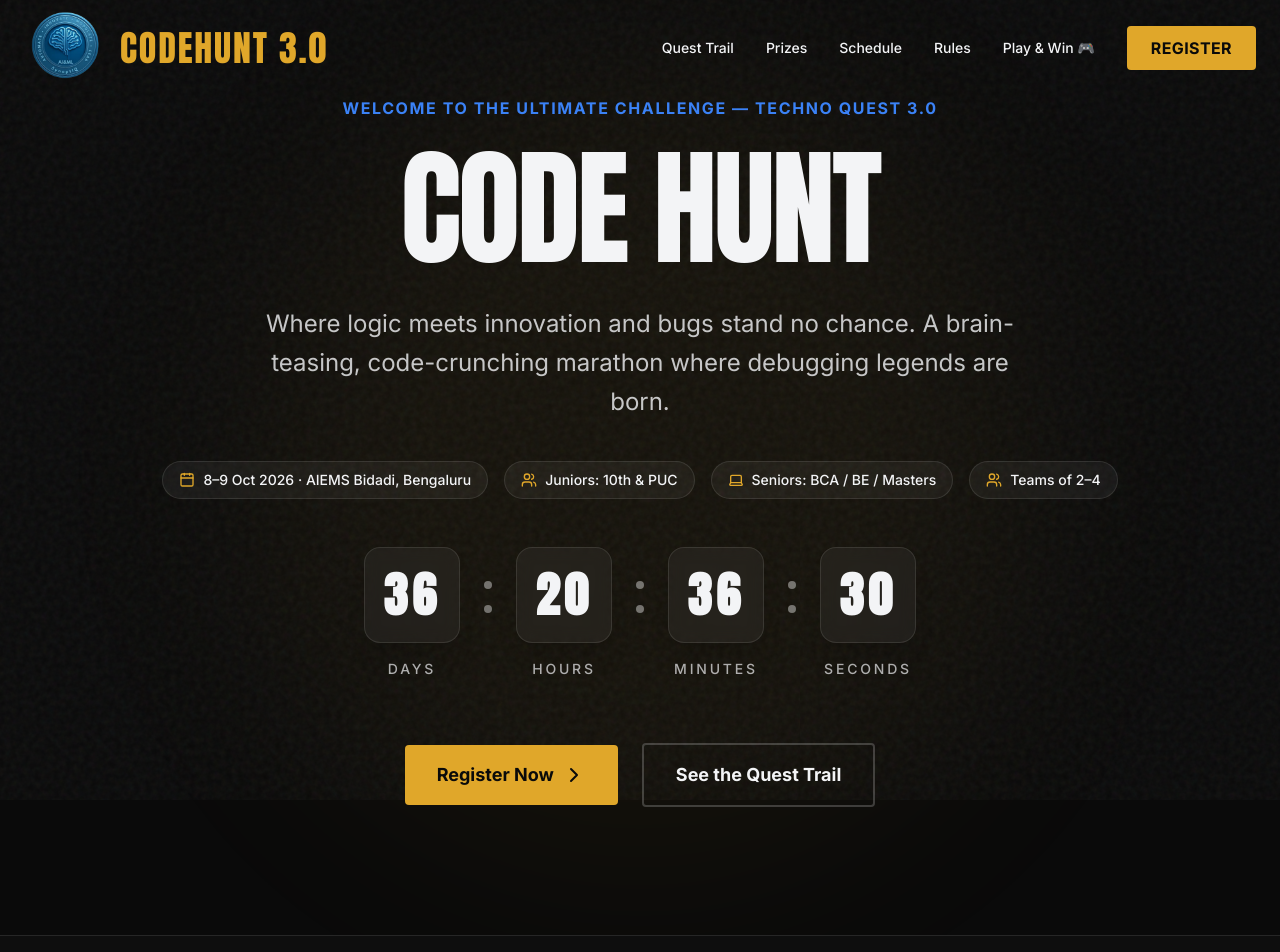
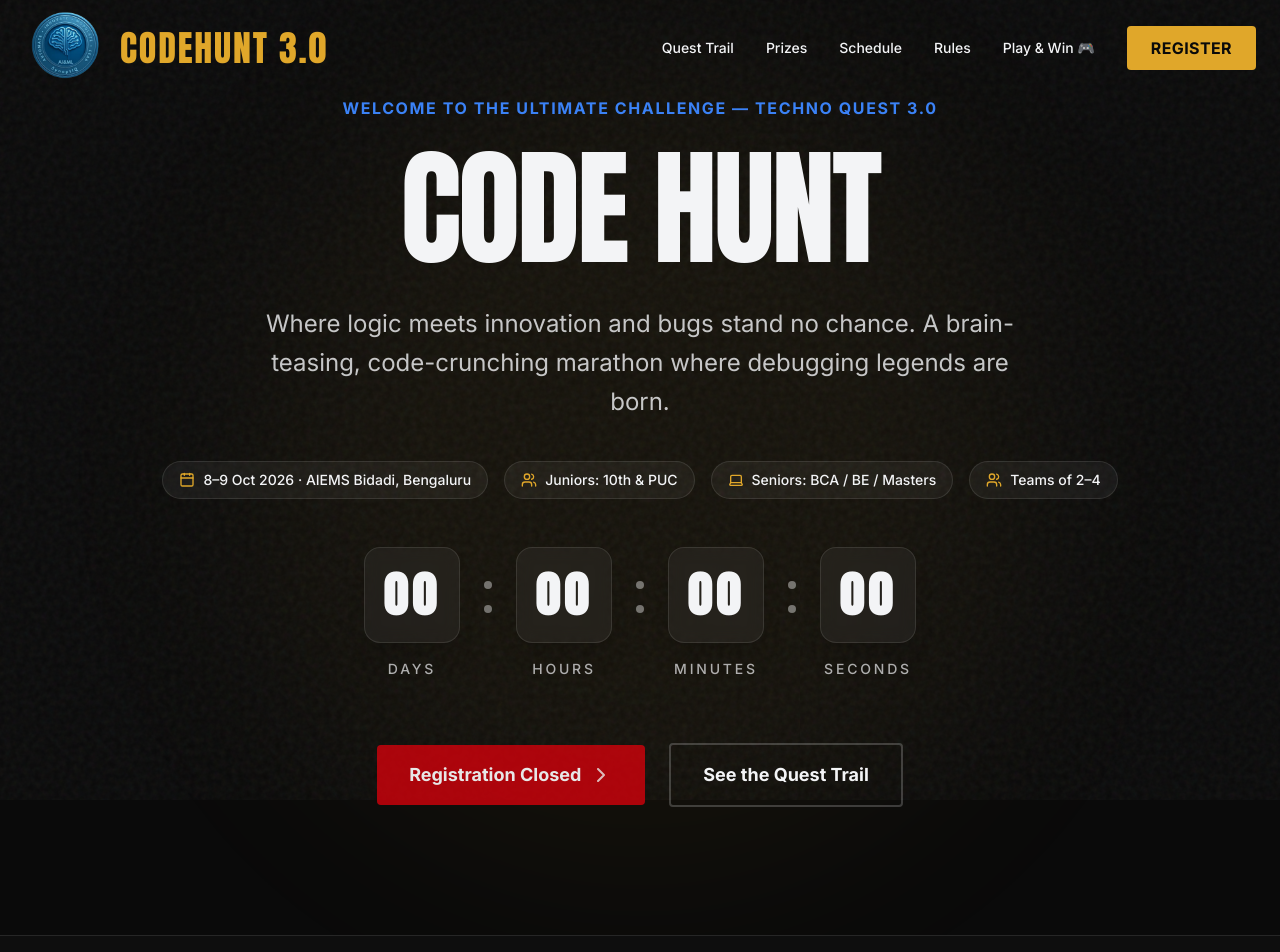
Before and after one commit to Gagan-00007/code, a Next.js app: page / in a window 1280 px wide. Shown: the top 952 px of the page. Built offline with nearby package versions, Linux system fonts and the light colour scheme.

Commit message:
Stop the registration countdown and show a closed state on the homepage hero CTA

```diff
--- a/src/components/Hero.tsx
+++ b/src/components/Hero.tsx
@@ -5,6 +5,8 @@
 import Link from "next/link";
 import { Users, Calendar, Laptop, ChevronRight } from "lucide-react";
 import { REGISTER_URL } from "@/lib/Constants";
+
+const REGISTRATION_CLOSED = true;
 
 export default function Hero() {
   const [timeLeft, setTimeLeft] = useState({
@@ -15,6 +17,11 @@
   });
 
   useEffect(() => {
+    if (REGISTRATION_CLOSED) {
+      setTimeLeft({ days: 0, hours: 0, minutes: 0, seconds: 0 });
+      return;
+    }
+
     // Extended registration deadline: Oct 6, 2026 (till 12:00 AM / night)
     const targetDate = new Date("2026-10-06T23:59:59").getTime();
 
@@ -24,6 +31,7 @@
 
       if (distance < 0) {
         clearInterval(interval);
+        setTimeLeft({ days: 0, hours: 0, minutes: 0, seconds: 0 });
         return;
       }
 
@@ -50,7 +58,6 @@
           transition={{ duration: 0.8 }}
           className="max-w-5xl flex flex-col items-center"
         >
-
           <p className="text-sm md:text-base text-accent-blue font-bold uppercase tracking-widest mb-6">
             Welcome to the Ultimate Challenge &mdash; TECHNO QUEST 3.0
           </p>
@@ -102,7 +109,6 @@
                     </span>
                   </div>
 
-                  {/* Colons */}
                   {idx !== arr.length - 1 && (
                     <div className="flex flex-col gap-2 md:gap-4 -mt-8">
                       <div className="w-1.5 h-1.5 md:w-2 md:h-2 rounded-full bg-white/40" />
@@ -115,6 +121,16 @@
           </div>
 
           <div className="flex flex-col sm:flex-row justify-center items-center gap-6 mb-16">
+            {REGISTRATION_CLOSED ? (
+              <button
+                type="button"
+                disabled
+                className="group flex items-center justify-center gap-2 px-8 py-4 bg-red-600/80 text-white font-bold text-lg rounded cursor-not-allowed opacity-90"
+              >
+                Registration Closed
+                <ChevronRight className="opacity-80" />
+              </button>
+            ) : (
               <Link
                 href={REGISTER_URL}
                 className="group flex items-center justify-center gap-2 px-8 py-4 bg-accent-gold text-background font-bold text-lg rounded hover:bg-accent-gold/90 transition-all hover:scale-105 active:scale-95"
@@ -122,6 +138,7 @@
                 Register Now
                 <ChevronRight className="group-hover:translate-x-1 transition-transform" />
               </Link>
+            )}
             <a
               href="#quest-trail"
               className="px-8 py-4 bg-transparent border-2 border-white/20 text-off-white font-bold text-lg rounded hover:border-accent-blue hover:text-accent-blue transition-all w-full sm:w-auto"
```
Lines whose indentation alone changed are shown as unchanged.
